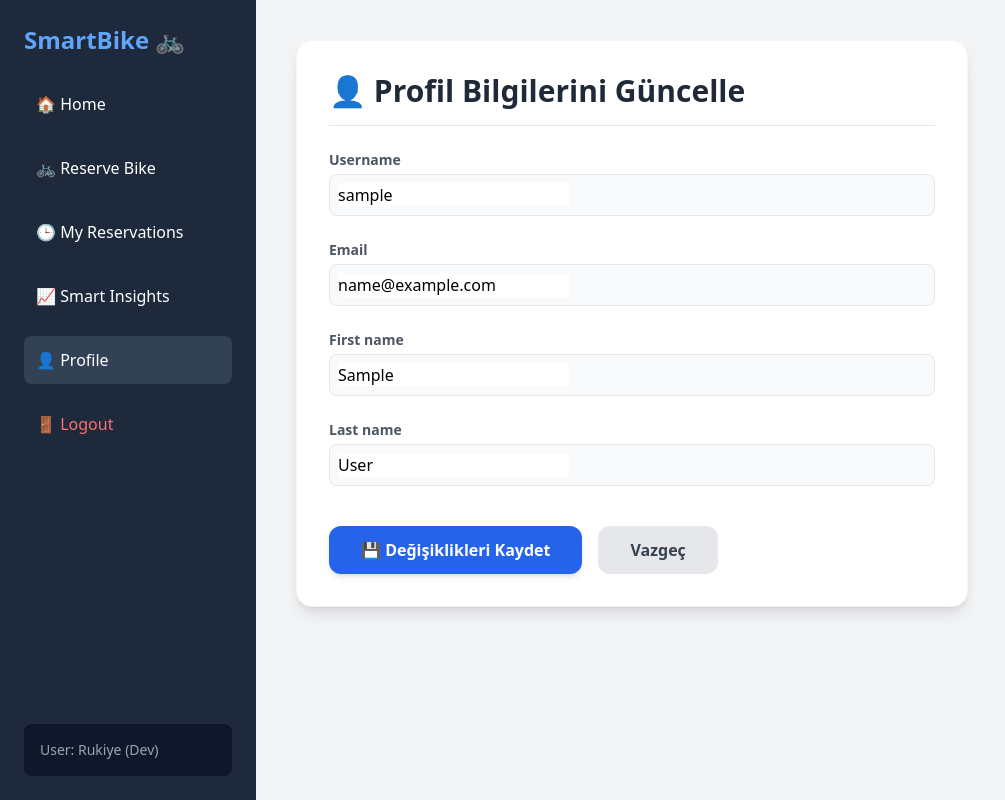
After one commit to SelimElibuyuk/SmartBike, a Django app: page /profile/ in a window 1280 px wide. The commit adds this page. Shown: the whole page, without its empty margins (0-1005 px from the left). Run offline with Django 5.2, Linux system fonts and the light colour scheme; the visitor is signed in with stand-in values (Sample User, id 1); some libraries are stand-ins or nearby versions.

Commit message:
Profil sayfası ve template inheritance yapısı oluşturuldu, MySQL entegrasyonu tamamlandı

```diff
--- /dev/null
+++ b/rentals/forms.py
@@ -0,0 +1,9 @@
+from django import forms
+from django.contrib.auth.models import User
+
+class UserUpdateForm(forms.ModelForm):
+    email = forms.EmailField()
+
+    class Meta:
+        model = User
+        fields = ['username', 'email', 'first_name', 'last_name']
--- /dev/null
+++ b/rentals/templates/rentals/base.html
@@ -0,0 +1,35 @@
+<!-- rentals/templates/rentals/base.html -->
+<!DOCTYPE html>
+<html lang="en">
+<head>
+    <meta charset="UTF-8">
+    <meta name="viewport" content="width=device-width, initial-scale=1.0">
+    <title>SmartBike | Dashboard</title>
+    <script src="https://cdn.tailwindcss.com"></script>
+</head>
+<body class="bg-gray-100 flex h-screen overflow-hidden">
+
+    <!-- ASIDE (Sidebar - Her sayfada aynı kalacak) -->
+    <aside class="w-64 bg-slate-800 text-white flex flex-col p-6 space-y-6">
+        <h1 class="text-2xl font-bold text-blue-400">SmartBike 🚲</h1>
+        <nav class="flex-1 space-y-4">
+            <a href="{% url 'home' %}" class="block p-3 hover:bg-slate-700 rounded-lg">🏠 Home</a>
+            <a href="#" class="block p-3 hover:bg-slate-700 rounded-lg">🚲 Reserve Bike</a>
+            <a href="#" class="block p-3 hover:bg-slate-700 rounded-lg">🕒 My Reservations</a>
+            <a href="#" class="block p-3 hover:bg-slate-700 rounded-lg">📈 Smart Insights</a>
+            <a href="{% url 'profile' %}" class="block p-3 hover:bg-slate-700 rounded-lg bg-slate-700">👤 Profile</a>
+            <a href="{% url 'login' %}" class="block p-3 text-red-400 hover:bg-slate-700 rounded-lg mt-10">🚪 Logout</a>
+        </nav>
+        <div class="mt-auto p-4 bg-slate-900 rounded-lg text-sm text-gray-400">
+            User: Rukiye (Dev)
+        </div>
+    </aside>
+
+    <!-- MAIN CONTENT (Burası sayfalara göre değişecek) -->
+    <main class="flex-1 p-10 overflow-y-auto">
+        {% block content %}
+        {% endblock %}
+    </main>
+
+</body>
+</html>
--- /dev/null
+++ b/rentals/templates/rentals/profile.html
@@ -0,0 +1,33 @@
+<!-- rentals/templates/rentals/profile.html -->
+{% extends 'rentals/base.html' %}
+
+{% block content %}
+<div class="max-w-2xl bg-white p-8 rounded-2xl shadow-lg border border-gray-100">
+    <h2 class="text-3xl font-extrabold text-gray-800 mb-6 border-b pb-4">👤 Profil Bilgilerini Güncelle</h2>
+
+    <form method="POST" class="space-y-6">
+        {% csrf_token %}
+
+        {% for field in form %}
+            <div class="flex flex-col">
+                <label class="text-sm font-semibold text-gray-600 mb-1">{{ field.label }}</label>
+                <div class="p-2 border rounded-lg bg-gray-50 focus-within:border-blue-500 transition">
+                    {{ field }}
+                </div>
+                {% if field.errors %}
+                    <p class="text-red-500 text-xs mt-1">{{ field.errors.0 }}</p>
+                {% endif %}
+            </div>
+        {% endfor %}
+
+        <div class="pt-4 flex space-x-4">
+            <button type="submit" class="bg-blue-600 hover:bg-blue-700 text-white font-bold py-3 px-8 rounded-xl transition duration-200 shadow-md">
+                💾 Değişiklikleri Kaydet
+            </button>
+            <a href="{% url 'home' %}" class="bg-gray-200 hover:bg-gray-300 text-gray-700 font-bold py-3 px-8 rounded-xl transition duration-200">
+                Vazgeç
+            </a>
+        </div>
+    </form>
+</div>
+{% endblock %}
--- a/rentals/views.py
+++ b/rentals/views.py
@@ -1,3 +1,5 @@
+from django.contrib.auth.decorators import login_required # @login_required için şart
+from .forms import UserUpdateForm # Az önce oluşturduğumuz formu içeri alıyoruz
 from django.shortcuts import render, redirect
 from django.contrib.auth import authenticate, login
 from django.contrib.auth.models import User # Django'nun hazır kullanıcı tablosu
@@ -37,3 +39,16 @@ def login_view(request):
 
 def home(request):
     return render(request, 'rentals/home.html')
+
+@login_required # Sadece giriş yapanlar görebilsin
+def profile_view(request):
+    if request.method == 'POST':
+        form = UserUpdateForm(request.POST, instance=request.user)
+        if form.is_valid():
+            form.save()
+            messages.success(request, f'Hesabın başarıyla güncellendi!')
+            return redirect('profile')
+    else:
+        form = UserUpdateForm(instance=request.user)
+
+    return render(request, 'rentals/profile.html', {'form': form})
--- a/smartbike/settings.py
+++ b/smartbike/settings.py
@@ -78,7 +78,7 @@ DATABASES = {
         'ENGINE': 'django.db.backends.mysql',
         'NAME': 'smartbike_db',
         'USER': 'root',
-        'PASSWORD': 'kendininkiniyazabilirsingörmekiçin',  # MySQL'e girerken kullandığın şifre
+        'PASSWORD': 'r2n0u048',  # MySQL'e girerken kullandığın şifre
         'HOST': 'localhost',
         'PORT': '3306',
     }
--- a/smartbike/urls.py
+++ b/smartbike/urls.py
@@ -1,10 +1,12 @@
+
 from django.contrib import admin
 from django.urls import path
-from rentals.views import home, login_view, signup_view
+from rentals.views import home, login_view, signup_view, profile_view # profile_view'ı buraya ekledik
 
 urlpatterns = [
     path('admin/', admin.site.urls),
     path('', login_view, name='login'),
     path('signup/', signup_view, name='signup'),
     path('dashboard/', home, name='home'),
+    path('profile/', profile_view, name='profile'), # "views." kısmını sildik çünkü direkt fonksiyonu import ettik
 ]
```
Also changed, not shown: rentals/templates/rentals/home.html (+4 -29 lines).
